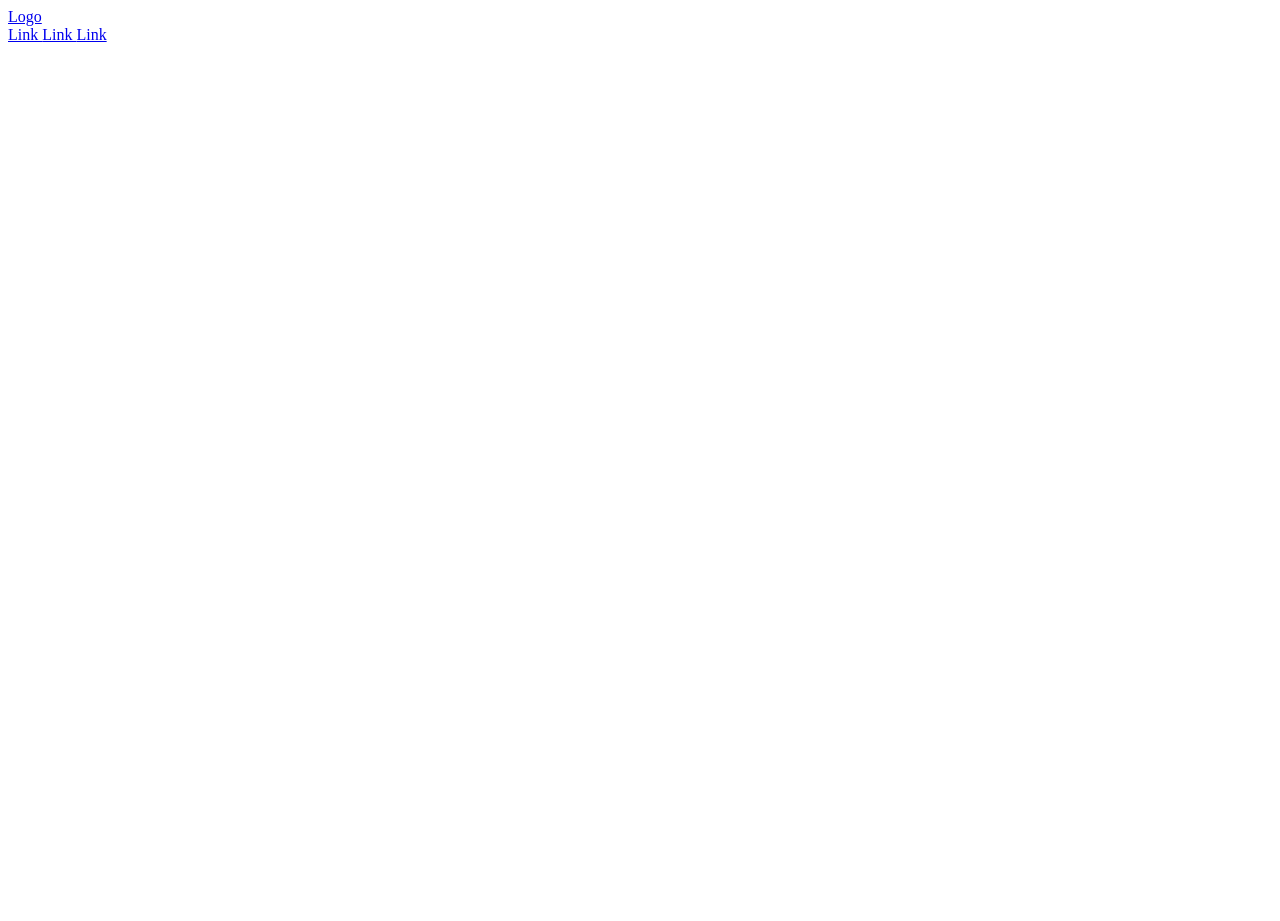
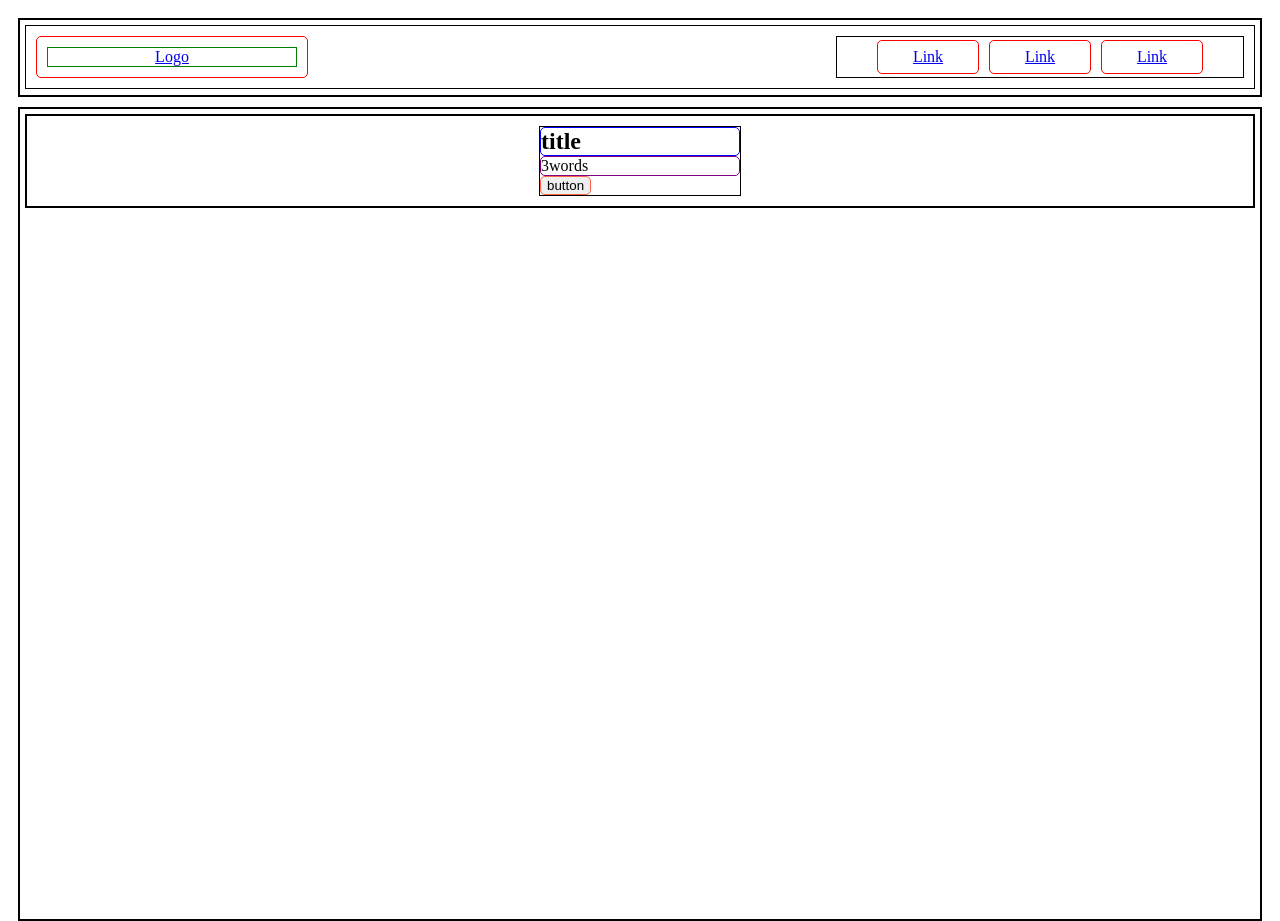
Before and after one commit to gayalew/alx_html_css, a plain HTML site: page html_advanced/index.html in a window 1280 px wide. Before the commit the page ends 800 px from the top, so only its background shows below. Drawn offline with Linux system fonts and the light colour scheme.

Commit message:
advanced html

```diff
--- a/html_advanced/css/style.css
+++ b/html_advanced/css/style.css
@@ -0,0 +1,104 @@
+
+body
+{
+    /*border: 3px solid black;*/
+    height: 100vh;
+    padding: 10px;
+}
+
+
+header
+{
+  border: 2px solid black;
+  height: 65px;
+  padding: 5px;
+}
+
+
+header div
+{
+border: 1px solid black;
+/*height: inherit;*/
+display: flex;
+padding: 10px;
+justify-content: space-between;
+}
+
+.logo
+{
+  border: 1px solid red;
+  width: 250px;
+  border-radius: 5px;
+}
+
+
+.logo a
+{
+    border: 1px solid green;
+    width: inherit;
+    display: flex;
+    justify-content: center;
+
+}
+
+#links
+{
+    width: 400px;
+    padding: 3px;
+    display: flex;
+    gap: 10px;
+    justify-content: center;
+
+}
+
+#links a
+{
+    border: 1px solid red;
+    width: 100px;
+    display: flex;
+    align-items: center;
+    justify-content: center;
+    border-radius: 5px;
+}
+
+main
+{
+    border: 2px solid black;
+    height: inherit;
+    padding: 5px;
+    margin-top: 10px;
+}
+
+main section
+{
+    border: 2px solid black;
+    padding: 10px;
+    display: flex;
+    justify-content: center;
+}
+
+#firstsec div
+{
+    border: 1px solid black;
+    width: 200px;
+}
+
+#firstsec div h1
+{
+    border: 1px solid blue;
+    margin: 0px;
+    border-radius: 5px;
+}
+
+#firstsec div p
+{
+    border: 1px solid purple;
+    margin: 0px;
+    border-radius: 5px;
+}
+
+#firstsec div button
+{
+    border: 1px solid tomato;
+    border-radius: 5px;
+}
--- a/html_advanced/index.html
+++ b/html_advanced/index.html
@@ -2,23 +2,34 @@
 <html>
   <head>
     <title> Html Wireframe</title>
+    <link rel = "stylesheet" href = "css/style.css">
   </head>
   <body>
     <header>
       <div>
-          <div>
+        <div class = "logo">
           <a href = "#">
             <span>Logo</span>
           </a>
         </div>
-          <div>
-            <a href = "#"> Link </a>
-            <a href = "#"> Link </a>
-            <a href = "#"> Link </a>
+        <div id = "links">
+          <a href = "#"> Link</a>
+          <a href = "#"> Link</a>
+          <a href = "#"> Link</a>
         </div>
       </div>
     </header>
 
+    <main>
+      <section id = "firstsec">
+       <div>
+        <h1> title </h1>
+        <p> 3words </p>
+        <button> button </button>
+       </div>
+      </section>
+    </main>
+
   </body>
 
 </html>
```
Lines whose indentation alone changed are shown as unchanged.
